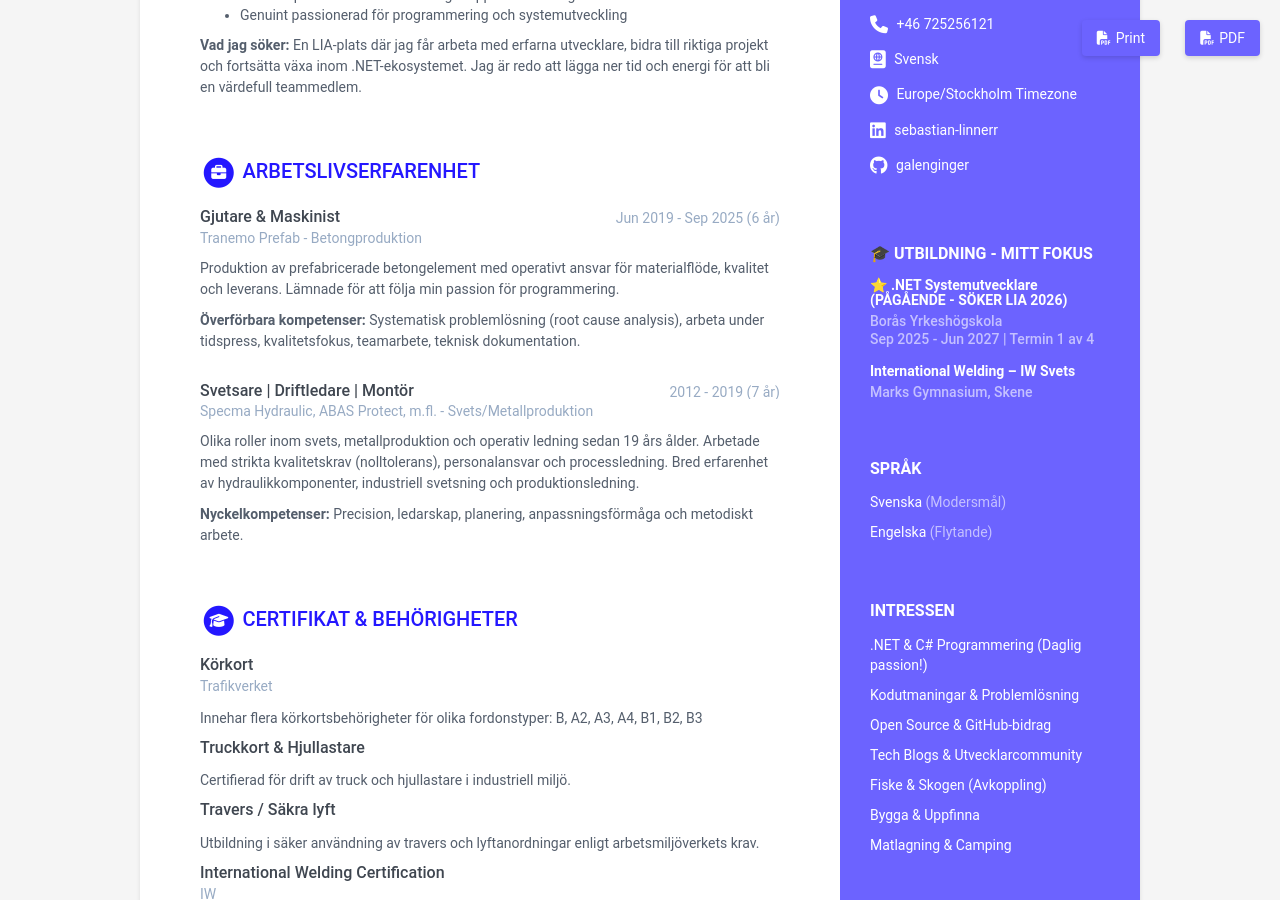
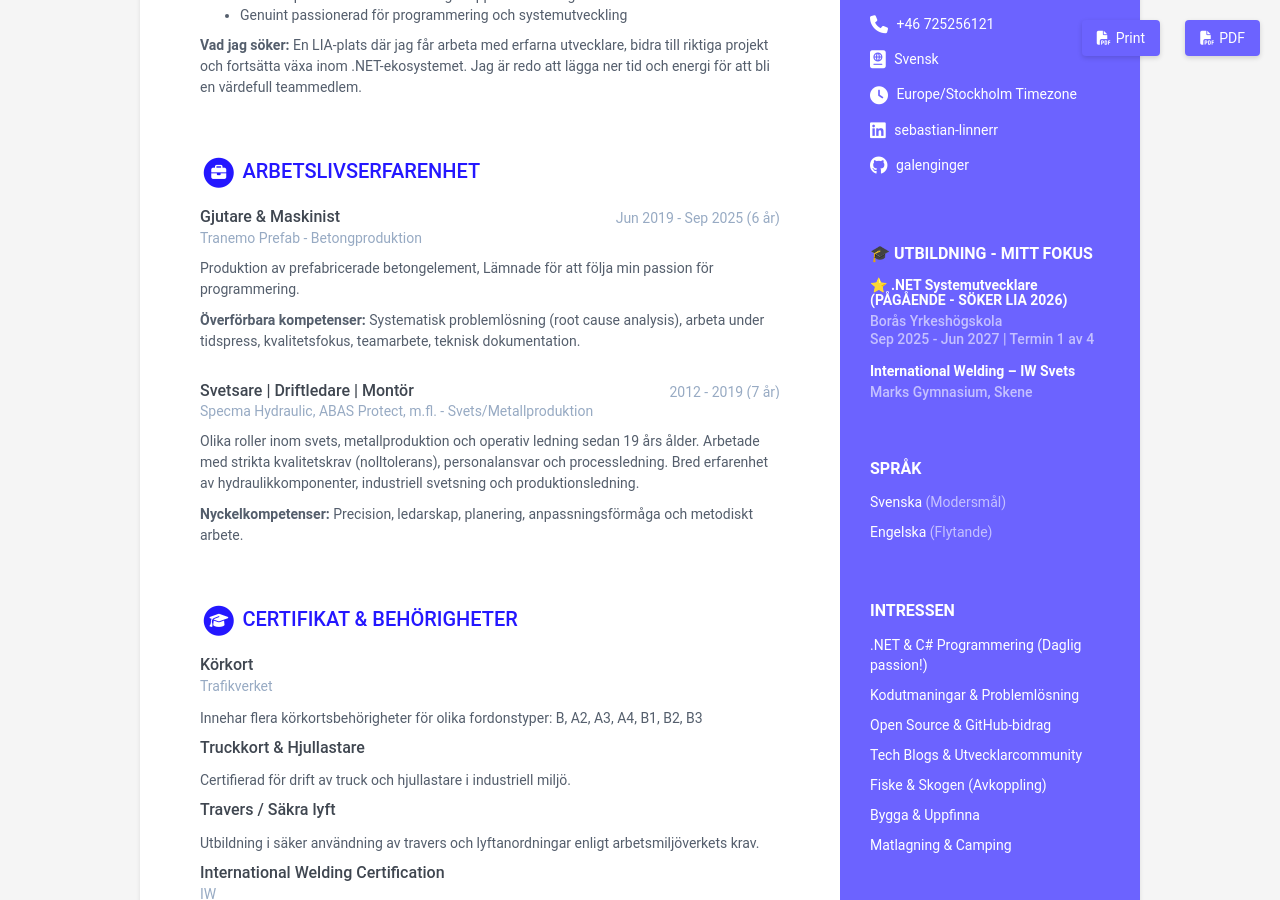
Before and after one commit to galenginger/OnlineCV, a Jekyll site: the page built from index.html, in a window 1280 px wide and 900 px high, scrolled down 372 px. Built offline with Jekyll 4.4.1, drawn with Linux system fonts in a browser that asks for light colours.

Commit message:
rättat till.

```diff
--- a/_data/data.yml
+++ b/_data/data.yml
@@ -151,8 +151,8 @@ experiences:
     time: Jun 2019 - Sep 2025 (6 år)
     company: Tranemo Prefab - Betongproduktion
     details: |
-      Produktion av prefabricerade betongelement med operativt ansvar för
-      materialflöde, kvalitet och leverans. Lämnade för att följa min passion för programmering.
+      Produktion av prefabricerade betongelement,
+      Lämnade för att följa min passion för programmering.
 
       **Överförbara kompetenser:** Systematisk problemlösning (root cause analysis),
       arbeta under tidspress, kvalitetsfokus, teamarbete, teknisk dokumentation.
```
